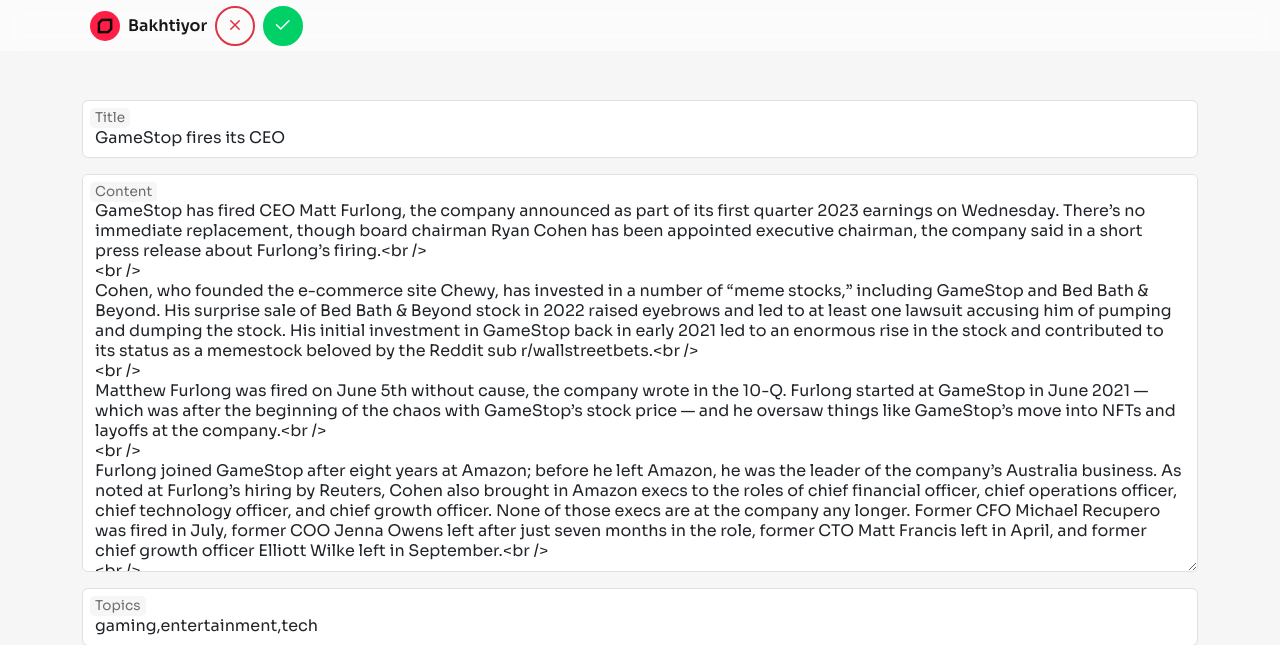
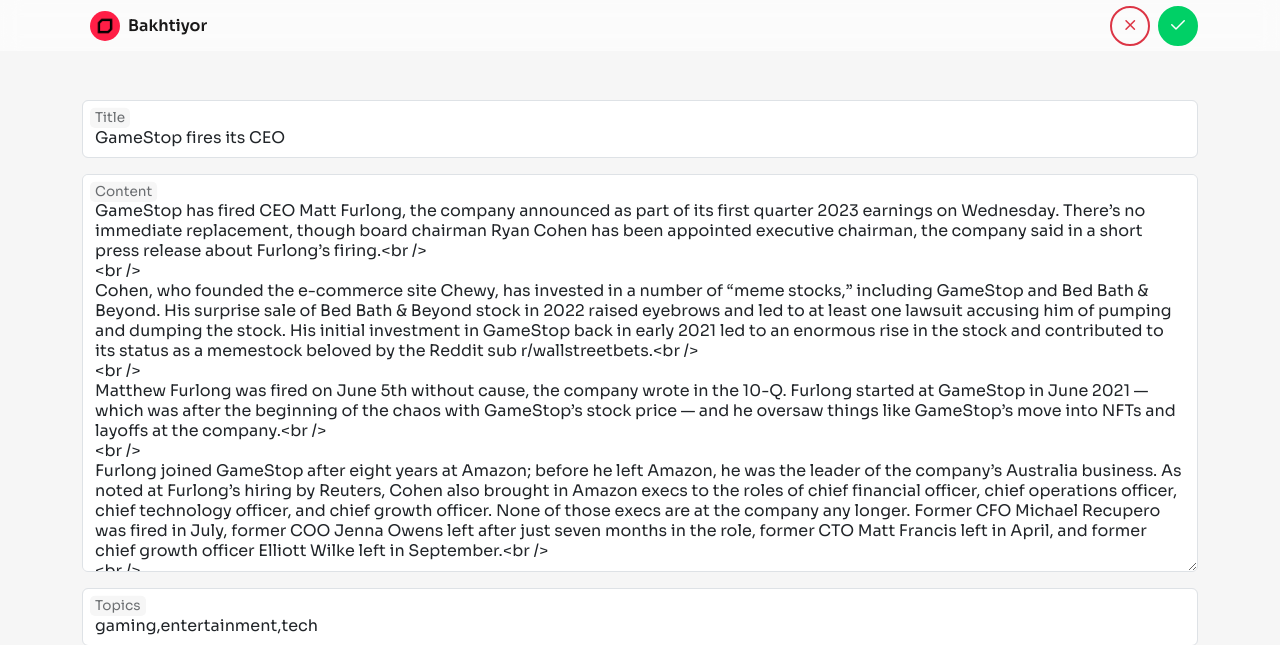
Before and after one commit to thebkht/People, a PHP site: page /pages/edit_post.php?post_id=5 in a window 1280 px wide. Shown: the top 645 px of the page. Run offline with PHP 8.4, Linux system fonts and the light colour scheme; a user stored in the database is signed in; data comes from the database, SQL or seed files in the repository.

Commit message:
Updated navbar

```diff
--- a/pages/add_article.php
+++ b/pages/add_article.php
@@ -52,7 +52,7 @@ $userId = $_SESSION["user_id"];
 <nav class="navbar navbar-expand-lg mb-4">
     <div class="container">
         <div class="navbar-collapse justify-content-between" id="navbarNav">
-            <ul class="navbar-nav align-items-center justify-content-between">
+            <ul class="navbar-nav align-items-center justify-content-between" style="display: contents;">
                 <li class="nav-item">
                     <a class="nav-link ms-0 d-flex align-items-center" href="user.php?user_id=<?php echo $_SESSION['user_id']; ?>">
                         <?php
--- a/pages/edit_post.php
+++ b/pages/edit_post.php
@@ -74,7 +74,7 @@ if (isset($_GET["post_id"])) {
 <nav class="navbar navbar-expand-lg mb-4">
     <div class="container">
         <div class="navbar-collapse justify-content-between" id="navbarNav">
-            <ul class="navbar-nav align-items-center justify-content-between">
+            <ul class="navbar-nav align-items-center justify-content-between" style="display: contents;">
                 <li class="nav-item">
                     <a class="nav-link ms-0 d-flex align-items-center" href="user.php?user_id=<?php echo $_SESSION['user_id']; ?>">
                         <?php
```
